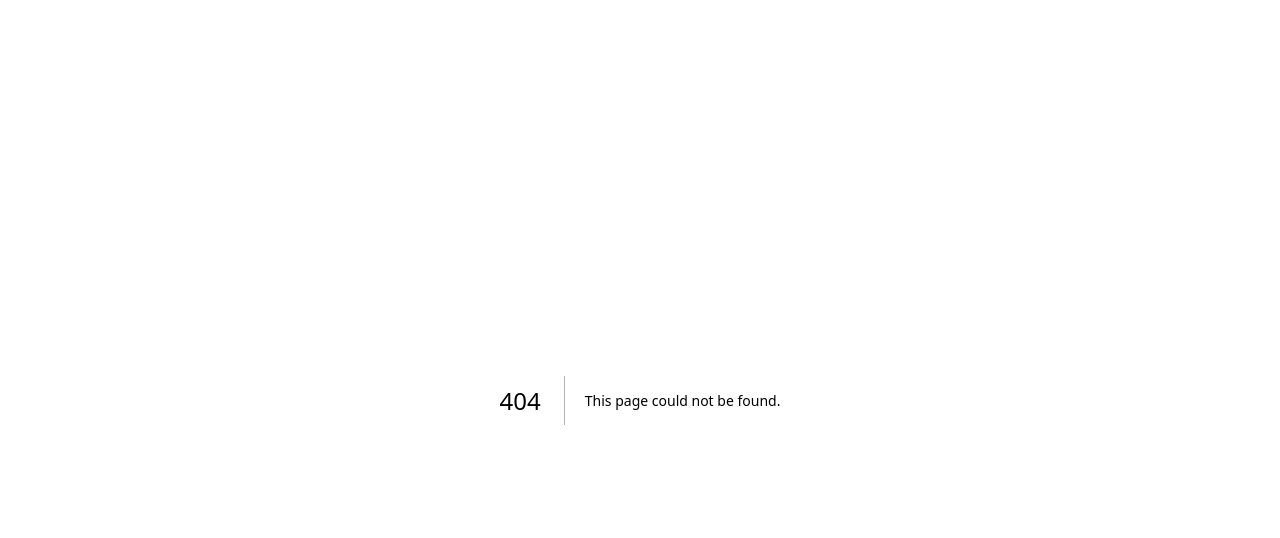
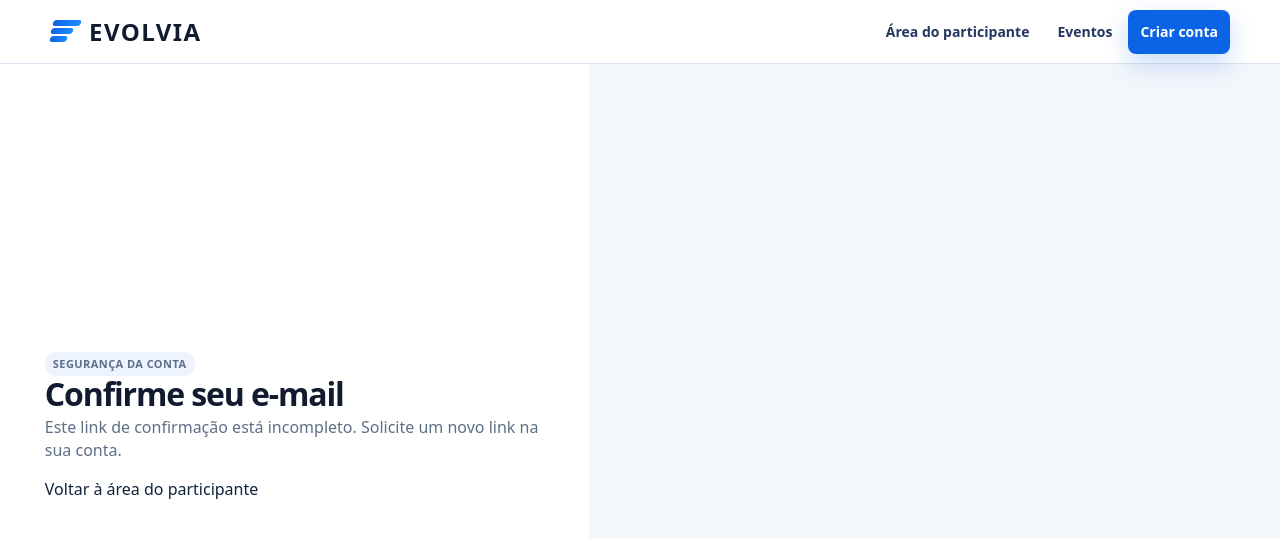
Before and after one commit to evolvia-tecnologia/evolvia-platform, a Next.js app in the folder apps/web/: page /verificar-email in a window 1280 px wide. Before the commit this address had no page. Shown: the top 538 px of the page. Built offline with nearby package versions, Linux system fonts and the light colour scheme.

Commit message:
feat(web): add accessible email confirmation result page

```diff
--- /dev/null
+++ b/apps/web/app/verificar-email/page.tsx
@@ -0,0 +1,57 @@
+'use client';
+
+import Link from 'next/link';
+import { useEffect, useState } from 'react';
+import { useRouter } from 'next/navigation';
+import PublicSiteHeader from '../../components/public-site-header';
+import { api } from '../../lib/api';
+import styles from '../auth-layout.module.css';
+
+export default function VerifyEmailPage() {
+  const router = useRouter();
+  const [status, setStatus] = useState<'checking' | 'verified' | 'error'>('checking');
+  const [message, setMessage] = useState('Confirmando a segurança do seu e-mail…');
+
+  useEffect(() => {
+    const query = new URLSearchParams(window.location.search);
+    const userId = query.get('uid') ?? '';
+    const token = query.get('token') ?? '';
+    history.replaceState(null, '', '/verificar-email');
+    if (!userId || !token) {
+      setStatus('error');
+      setMessage('Este link de confirmação está incompleto. Solicite um novo link na sua conta.');
+      return;
+    }
+    api<{ verified: boolean }>('/auth/email-verification/confirm', {
+      method: 'POST',
+      body: JSON.stringify({ userId, token }),
+    }).then(() => {
+      setStatus('verified');
+      setMessage('E-mail confirmado. Sua conta já pode reunir e abrir suas inscrições.');
+    }).catch((reason: unknown) => {
+      setStatus('error');
+      setMessage(reason instanceof Error ? reason.message : 'Não foi possível confirmar o e-mail.');
+    });
+  }, []);
+
+  return <div className={styles.page}>
+    <a className="skip-link" href="#main-content">Pular para o conteúdo principal</a>
+    <PublicSiteHeader current="login" />
+    <main id="main-content" className={styles.workspace} tabIndex={-1}>
+      <section className={styles.panel} aria-labelledby="verify-title">
+        <div className={styles.card}>
+          <div className={styles.cardHeader}>
+            <p className={styles.status}>SEGURANÇA DA CONTA</p>
+            <h1 id="verify-title">{status === 'verified' ? 'E-mail confirmado' : 'Confirme seu e-mail'}</h1>
+            <p role={status === 'error' ? 'alert' : 'status'}>{message}</p>
+          </div>
+          {status === 'verified'
+            ? <button className={styles.primaryButton} type="button" onClick={() => router.replace('/participante')}>Continuar para meus eventos</button>
+            : status === 'error'
+              ? <p><Link href="/participante">Voltar à área do participante</Link></p>
+              : null}
+        </div>
+      </section>
+    </main>
+  </div>;
+}
```
